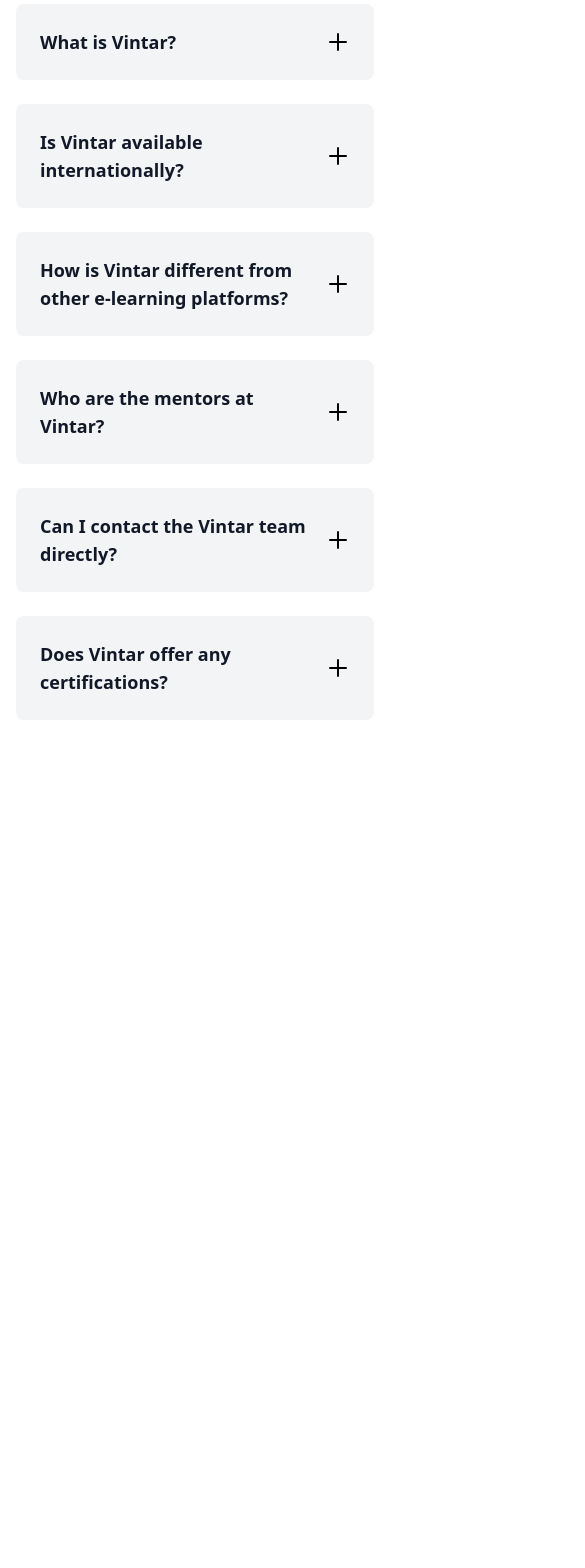
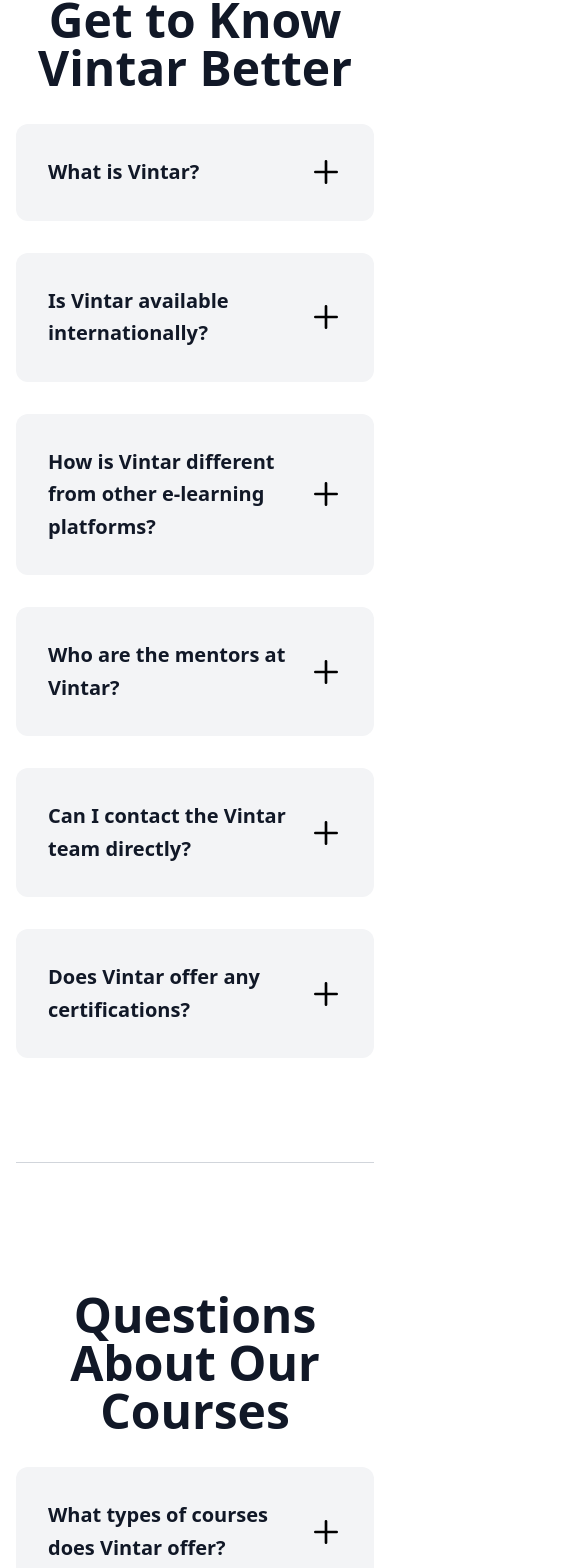
Before and after one commit to Amr3011/courses-website, a React (Vite) app: page /FAQ in a window 390 px wide. Shown: the part 400-1968 px from the top of the page, 585 px wide, since content can reach past the window. Before the commit the page ends 1168 px from the top, so only its background shows below. Built offline with nearby package versions, Linux system fonts and the light colour scheme.

Commit message:
feat: enhance FAQ section with additional questions and improved layout

```diff
--- a/src/components/FAQ/FAQComponent.tsx
+++ b/src/components/FAQ/FAQComponent.tsx
@@ -17,44 +17,51 @@
   subtitle,
   faqs,
 }) => {
-  const [openItems, setOpenItems] = useState<number[]>([]);
+  const [openItem, setOpenItem] = useState<number | null>(null);
 
   const toggleItem = (id: number) => {
-    setOpenItems((prev) =>
-      prev.includes(id) ? prev.filter((item) => item !== id) : [...prev, id]
-    );
+    setOpenItem((prevOpenItem) => (prevOpenItem === id ? null : id));
   };
 
   return (
-    <div className="w-full max-w-6xl mx-auto px-4 py-12">
+    <div className="w-full px-0 py-6">
       {/* Title Section */}
-      <div className="text-center mb-12">
-        <h2 className="text-4xl font-bold text-gray-900 mb-4">{title}</h2>
+      <div className="text-center mb-8">
+        <h2 className="text-5xl font-bold text-gray-900 mb-6">{title}</h2>
         {subtitle && (
-          <p className="text-lg text-gray-600 max-w-3xl mx-auto">{subtitle}</p>
+          <p className="text-xl text-gray-600 max-w-5xl mx-auto leading-relaxed">
+            {subtitle}
+          </p>
         )}
       </div>
 
-      {/* FAQ Grid */}
-      <div className="grid md:grid-cols-2 gap-6">
+      {/* FAQ Grid - Two Columns */}
+      <div
+        className="grid md:grid-cols-2 gap-8"
+        style={{ gridAutoRows: "max-content" }}
+      >
         {faqs.map((faq) => (
           <div
             key={faq.id}
-            className="bg-gray-100 rounded-lg p-6 transition-all duration-200 hover:shadow-md"
+            className={`w-full rounded-xl p-8 transition-all duration-200 hover:shadow-lg ${
+              openItem === faq.id
+                ? "bg-white border-2 border-primary-1 shadow-lg"
+                : "bg-gray-100"
+            }`}
           >
             {/* Question Header */}
             <button
               onClick={() => toggleItem(faq.id)}
               className="w-full flex justify-between items-center text-left group"
-              aria-expanded={openItems.includes(faq.id)}
+              aria-expanded={openItem === faq.id}
             >
-              <h3 className="text-lg font-semibold text-gray-900 pr-4 group-hover:text-primary-1 transition-colors">
+              <h3 className="text-xl font-semibold text-gray-900 pr-6 group-hover:text-primary-1 transition-colors leading-relaxed">
                 {faq.question}
               </h3>
               <div className="flex-shrink-0">
                 <svg
-                  className={`w-6 h-6 text-primary-1 transition-transform duration-200 ${
-                    openItems.includes(faq.id) ? "rotate-45" : ""
+                  className={`w-8 h-8 text-primary-1 transition-transform duration-200 ${
+                    openItem === faq.id ? "rotate-45" : ""
                   }`}
                   fill="none"
                   stroke="currentColor"
@@ -70,15 +77,19 @@
               </div>
             </button>
 
-            {/* Answer Content */}
+            {/* Answer Content - Normal Flow */}
             <div
-              className={`overflow-hidden transition-all duration-300 ease-in-out ${
-                openItems.includes(faq.id)
-                  ? "max-h-96 opacity-100 mt-4"
-                  : "max-h-0 opacity-0"
+              className={`transition-all duration-300 ease-in-out ${
+                openItem === faq.id
+                  ? "mt-4 opacity-100"
+                  : "h-0 overflow-hidden opacity-0"
               }`}
             >
-              <div className="text-gray-700 leading-relaxed">{faq.answer}</div>
+              {openItem === faq.id && (
+                <div className="text-gray-700 leading-relaxed">
+                  {faq.answer}
+                </div>
+              )}
             </div>
           </div>
         ))}
--- a/src/pages/FAQ/FAQ.tsx
+++ b/src/pages/FAQ/FAQ.tsx
@@ -1,11 +1,49 @@
 import BannerSec from "@/components/shared/Banner/BannerSec.tsx";
 import { FAQComponent, faqData } from "@/components/FAQ";
+import type { FAQItem } from "@/components/FAQ";
+
+const additionalFAQs: FAQItem[] = [
+  {
+    id: 7,
+    question: "What types of courses does Vintar offer?",
+    answer:
+      "We offer courses in five main categories: Technology, Business, Design, Language, and Personal Development.",
+  },
+  {
+    id: 8,
+    question: "Can I download course materials?",
+    answer: "Yes, all courses can be accessed and completed at your own pace.",
+  },
+  {
+    id: 9,
+    question: "How long do courses typically take to complete?",
+    answer:
+      "Courses range from 3 to 12 hours, depending on the topic and depth.",
+  },
+  {
+    id: 10,
+    question: "Do I need any experience to start a course?",
+    answer: "Each course lists prerequisites, but many are beginner-friendly.",
+  },
+  {
+    id: 11,
+    question: "Are Vintar courses updated regularly?",
+    answer:
+      "Yes, our content is reviewed and updated to stay relevant with industry trends.",
+  },
+  {
+    id: 12,
+    question: "Can I get a certificate after completing a course?",
+    answer:
+      "Yes, every course includes a certificate you can download and share.",
+  },
+];
 
 const Faq = () => {
   return (
     <div className="w-full">
       {/* Banner Section */}
-      <div className="w-[1200px] justify-center mx-auto">
+      <div className="w-full max-w-[1400px] justify-center mx-auto px-4">
         <BannerSec
           title={"Frequently Asked "}
           colorTitle={"Question"}
@@ -15,8 +53,25 @@
         />
       </div>
 
-      {/* FAQ Section */}
-      <FAQComponent faqs={faqData} />
+      {/* FAQ Section - Original Data */}
+      <div className="w-full max-w-[1400px] mx-auto px-4 pt-20">
+        <FAQComponent faqs={faqData} />
+      </div>
+
+      {/* Divider Line */}
+      <div className="w-full flex justify-center py-6 pt-20">
+        <div className="w-full max-w-[1400px] px-4">
+          <hr className="border-t border-gray-300" />
+        </div>
+      </div>
+
+      {/* FAQ Section - Additional Data */}
+      <div className="w-full max-w-[1400px] mx-auto px-4 pt-20">
+        <FAQComponent
+          title="Questions About Our Courses"
+          faqs={additionalFAQs}
+        />
+      </div>
     </div>
   );
 };
```
